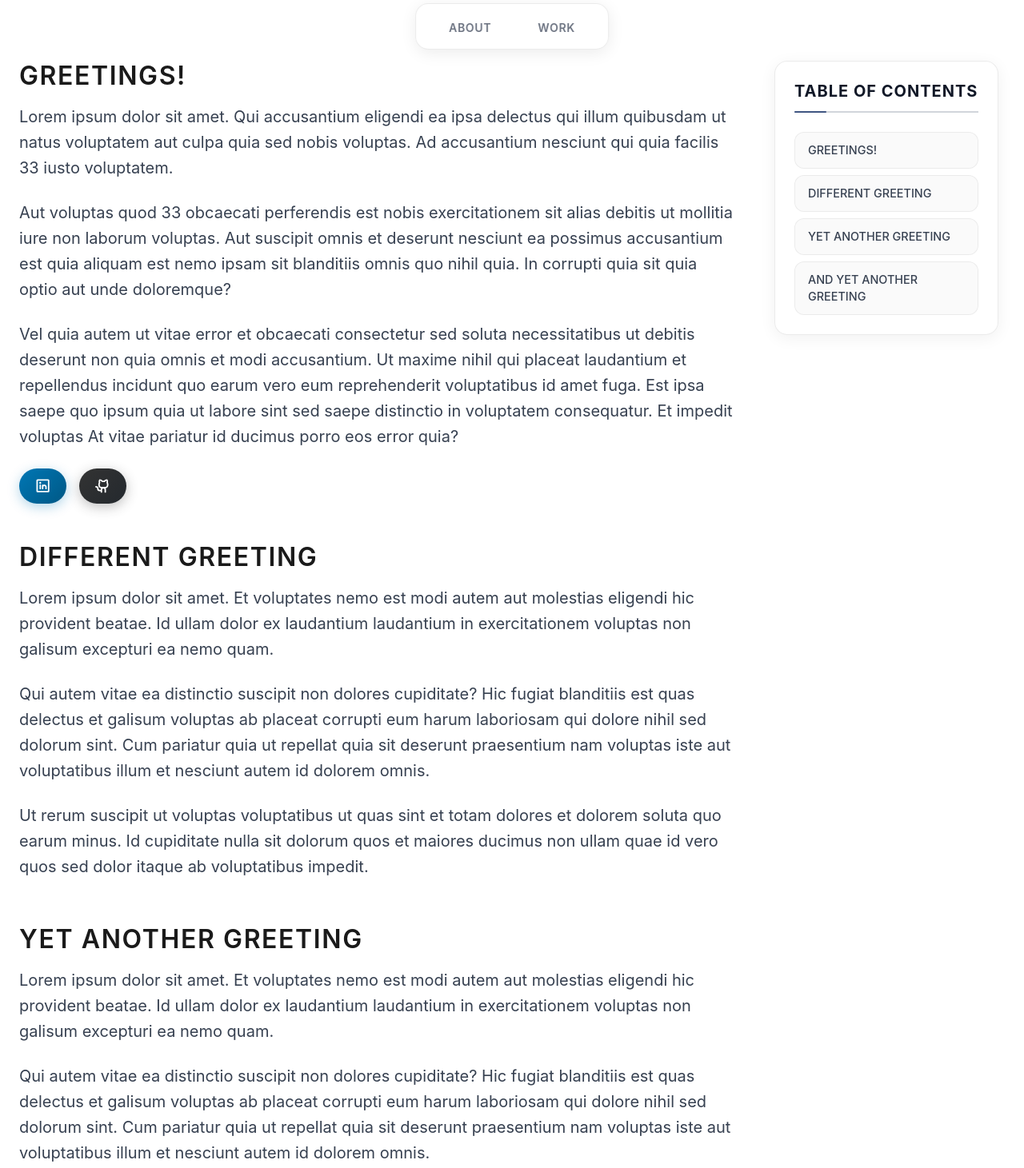
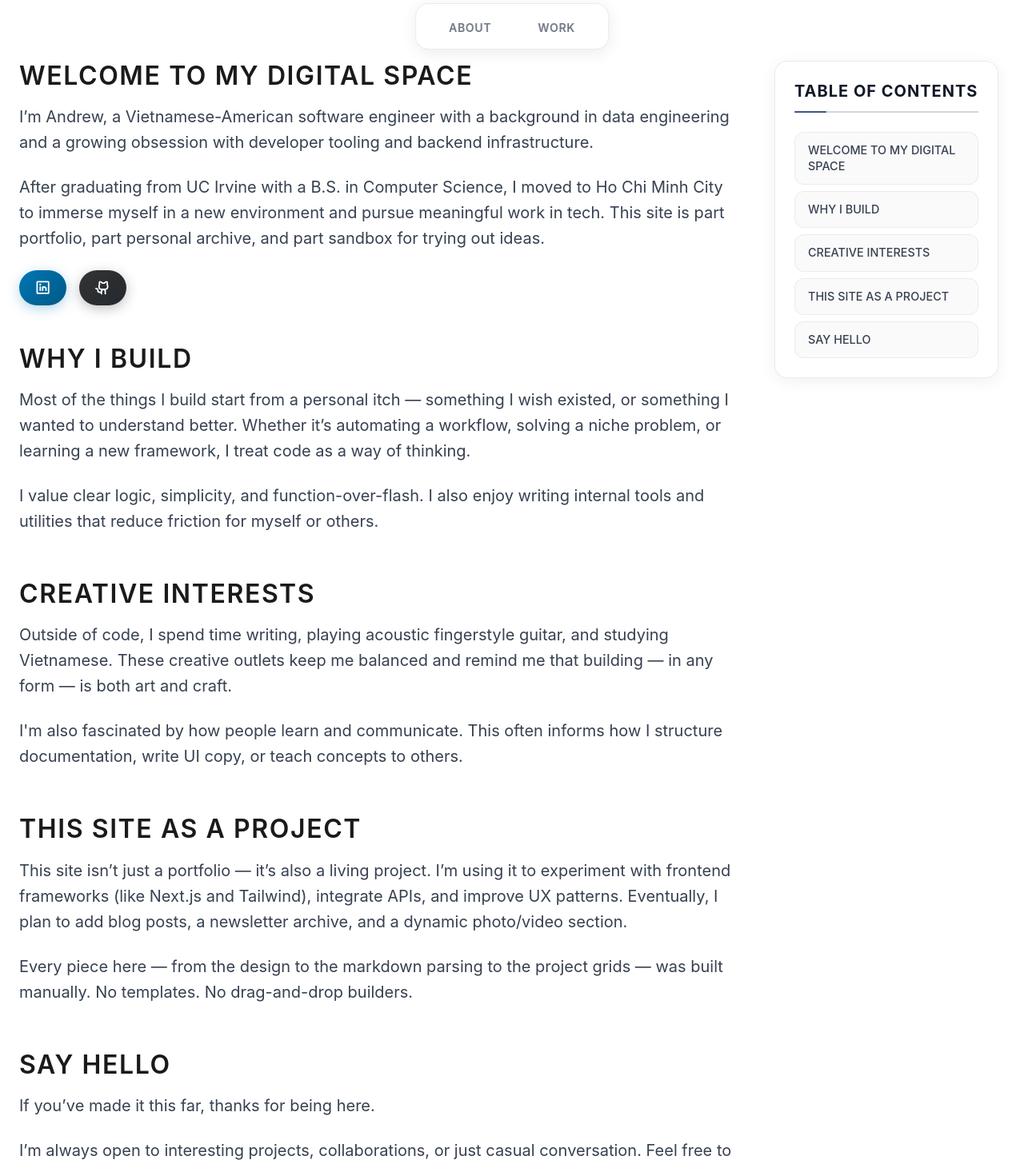
Before and after one commit to hieuristik/portfolio-site, a Next.js app: page / in a window 1280 px wide. Shown: the part 20-1481 px from the top of the page at 80% size. Built offline with nearby package versions, Linux system fonts and the light colour scheme.

Commit message:
Slight changes to Landing and About pages

```diff
--- a/src/app/about/page.js
+++ b/src/app/about/page.js
@@ -11,10 +11,6 @@ export default function About() {
           <h1 id="technical-focus" className="mt-16 text-3xl font-bold">TECHNICAL FOCUS</h1>
           <p>Lorem ipsum dolor sit amet. Qui accusantium eligendi ea ipsa delectus qui illum quibusdam ut natus voluptatem aut culpa quia sed nobis voluptas. Ad accusantium nesciunt qui quia facilis 33 iusto voluptatem. </p><p>Aut voluptas quod 33 obcaecati perferendis est nobis exercitationem sit alias debitis ut mollitia iure non laborum voluptas. Aut suscipit omnis et deserunt nesciunt ea possimus accusantium est quia aliquam est nemo ipsam sit blanditiis omnis quo nihil quia. In corrupti quia sit quia optio aut unde doloremque? </p><p>Vel quia autem ut vitae error et obcaecati consectetur sed soluta necessitatibus ut debitis deserunt non quia omnis et modi accusantium. Ut maxime nihil qui placeat laudantium et repellendus incidunt quo earum vero eum reprehenderit voluptatibus id amet fuga. Est ipsa saepe quo ipsum quia ut labore sint sed saepe distinctio in voluptatem consequatur. Et impedit voluptas At vitae pariatur id ducimus porro eos error quia? </p>
 
-
-          <h1 id="personal-background" className="mt-16 text-3xl font-bold">PERSONAL BACKGROUND</h1>
-          <p>Lorem ipsum dolor sit amet. Qui accusantium eligendi ea ipsa delectus qui illum quibusdam ut natus voluptatem aut culpa quia sed nobis voluptas. Ad accusantium nesciunt qui quia facilis 33 iusto voluptatem. </p><p>Aut voluptas quod 33 obcaecati perferendis est nobis exercitationem sit alias debitis ut mollitia iure non laborum voluptas. Aut suscipit omnis et deserunt nesciunt ea possimus accusantium est quia aliquam est nemo ipsam sit blanditiis omnis quo nihil quia. In corrupti quia sit quia optio aut unde doloremque? </p><p>Vel quia autem ut vitae error et obcaecati consectetur sed soluta necessitatibus ut debitis deserunt non quia omnis et modi accusantium. Ut maxime nihil qui placeat laudantium et repellendus incidunt quo earum vero eum reprehenderit voluptatibus id amet fuga. Est ipsa saepe quo ipsum quia ut labore sint sed saepe distinctio in voluptatem consequatur. Et impedit voluptas At vitae pariatur id ducimus porro eos error quia? </p>
-
           <h1 id="whats-next" className="mt-16 text-3xl font-bold">WHAT'S NEXT?</h1>
           <p>Lorem ipsum dolor sit amet. Qui accusantium eligendi ea ipsa delectus qui illum quibusdam ut natus voluptatem aut culpa quia sed nobis voluptas. Ad accusantium nesciunt qui quia facilis 33 iusto voluptatem. </p><p>Aut voluptas quod 33 obcaecati perferendis est nobis exercitationem sit alias debitis ut mollitia iure non laborum voluptas. Aut suscipit omnis et deserunt nesciunt ea possimus accusantium est quia aliquam est nemo ipsam sit blanditiis omnis quo nihil quia. In corrupti quia sit quia optio aut unde doloremque? </p><p>Vel quia autem ut vitae error et obcaecati consectetur sed soluta necessitatibus ut debitis deserunt non quia omnis et modi accusantium. Ut maxime nihil qui placeat laudantium et repellendus incidunt quo earum vero eum reprehenderit voluptatibus id amet fuga. Est ipsa saepe quo ipsum quia ut labore sint sed saepe distinctio in voluptatem consequatur. Et impedit voluptas At vitae pariatur id ducimus porro eos error quia? </p>
 
--- a/src/app/page.js
+++ b/src/app/page.js
@@ -8,24 +8,33 @@ export default function Home() {
     <div className="pt-24 px-6 min-h-screen">
       <div className="max-w-7xl mx-auto">
         <div className="main-content space-y-4 max-w-4xl">
-          <h1 id="greetings">GREETINGS!</h1>
-          <p>Lorem ipsum dolor sit amet. Qui accusantium eligendi ea ipsa delectus qui illum quibusdam ut natus voluptatem aut culpa quia sed nobis voluptas. Ad accusantium nesciunt qui quia facilis 33 iusto voluptatem. </p><p>Aut voluptas quod 33 obcaecati perferendis est nobis exercitationem sit alias debitis ut mollitia iure non laborum voluptas. Aut suscipit omnis et deserunt nesciunt ea possimus accusantium est quia aliquam est nemo ipsam sit blanditiis omnis quo nihil quia. In corrupti quia sit quia optio aut unde doloremque? </p><p>Vel quia autem ut vitae error et obcaecati consectetur sed soluta necessitatibus ut debitis deserunt non quia omnis et modi accusantium. Ut maxime nihil qui placeat laudantium et repellendus incidunt quo earum vero eum reprehenderit voluptatibus id amet fuga. Est ipsa saepe quo ipsum quia ut labore sint sed saepe distinctio in voluptatem consequatur. Et impedit voluptas At vitae pariatur id ducimus porro eos error quia? </p>
+
+          <h1 id="welcome-to-my-digital-space">WELCOME TO MY DIGITAL SPACE</h1>
+          <p>I’m Andrew, a Vietnamese-American software engineer with a background in data engineering and a growing obsession with developer tooling and backend infrastructure.</p>
+          <p>After graduating from UC Irvine with a B.S. in Computer Science, I moved to Ho Chi Minh City to immerse myself in a new environment and pursue meaningful work in tech. This site is part portfolio, part personal archive, and part sandbox for trying out ideas.</p>
           <SocialButtons />
-          <br></br>
-          <h1 id="different-greeting">DIFFERENT GREETING</h1>
-          <p>Lorem ipsum dolor sit amet. Et voluptates nemo est modi autem aut molestias eligendi hic provident beatae. Id ullam dolor ex laudantium laudantium in exercitationem voluptas non galisum excepturi ea nemo quam. </p><p>Qui autem vitae ea distinctio suscipit non dolores cupiditate? Hic fugiat blanditiis est quas delectus et galisum voluptas ab placeat corrupti eum harum laboriosam qui dolore nihil sed dolorum sint. Cum pariatur quia ut repellat quia sit deserunt praesentium nam voluptas iste aut voluptatibus illum et nesciunt autem id dolorem omnis. </p><p>Ut rerum suscipit ut voluptas voluptatibus ut quas sint et totam dolores et dolorem soluta quo earum minus. Id cupiditate nulla sit dolorum quos et maiores ducimus non ullam quae id vero quos sed dolor itaque ab voluptatibus impedit. </p>
-          <br></br>
-          <h1 id="yet-another-greeting">YET ANOTHER GREETING</h1>
-          <p>Lorem ipsum dolor sit amet. Et voluptates nemo est modi autem aut molestias eligendi hic provident beatae. Id ullam dolor ex laudantium laudantium in exercitationem voluptas non galisum excepturi ea nemo quam. </p><p>Qui autem vitae ea distinctio suscipit non dolores cupiditate? Hic fugiat blanditiis est quas delectus et galisum voluptas ab placeat corrupti eum harum laboriosam qui dolore nihil sed dolorum sint. Cum pariatur quia ut repellat quia sit deserunt praesentium nam voluptas iste aut voluptatibus illum et nesciunt autem id dolorem omnis. </p><p>Ut rerum suscipit ut voluptas voluptatibus ut quas sint et totam dolores et dolorem soluta quo earum minus. Id cupiditate nulla sit dolorum quos et maiores ducimus non ullam quae id vero quos sed dolor itaque ab voluptatibus impedit. </p>
-          <br></br>
-          <h1 id="and-yet-another-greeting">AND YET ANOTHER GREETING</h1>
-          <p>Lorem ipsum dolor sit amet. Et voluptates nemo est modi autem aut molestias eligendi hic provident beatae. Id ullam dolor ex laudantium laudantium in exercitationem voluptas non galisum excepturi ea nemo quam. </p><p>Qui autem vitae ea distinctio suscipit non dolores cupiditate? Hic fugiat blanditiis est quas delectus et galisum voluptas ab placeat corrupti eum harum laboriosam qui dolore nihil sed dolorum sint. Cum pariatur quia ut repellat quia sit deserunt praesentium nam voluptas iste aut voluptatibus illum et nesciunt autem id dolorem omnis. </p><p>Ut rerum suscipit ut voluptas voluptatibus ut quas sint et totam dolores et dolorem soluta quo earum minus. Id cupiditate nulla sit dolorum quos et maiores ducimus non ullam quae id vero quos sed dolor itaque ab voluptatibus impedit. </p>
-          <br></br>
+
+          <br /><h1 id="why-i-build">WHY I BUILD</h1>
+          <p>Most of the things I build start from a personal itch — something I wish existed, or something I wanted to understand better. Whether it’s automating a workflow, solving a niche problem, or learning a new framework, I treat code as a way of thinking.</p>
+          <p>I value clear logic, simplicity, and function-over-flash. I also enjoy writing internal tools and utilities that reduce friction for myself or others.</p>
+
+          <br /><h1 id="creative-interests">CREATIVE INTERESTS</h1>
+          <p>Outside of code, I spend time writing, playing acoustic fingerstyle guitar, and studying Vietnamese. These creative outlets keep me balanced and remind me that building — in any form — is both art and craft.</p>
+          <p>I'm also fascinated by how people learn and communicate. This often informs how I structure documentation, write UI copy, or teach concepts to others.</p>
+
+          <br /><h1 id="this-site-as-a-project">THIS SITE AS A PROJECT</h1>
+          <p>This site isn’t just a portfolio — it’s also a living project. I’m using it to experiment with frontend frameworks (like Next.js and Tailwind), integrate APIs, and improve UX patterns. Eventually, I plan to add blog posts, a newsletter archive, and a dynamic photo/video section.</p>
+          <p>Every piece here — from the design to the markdown parsing to the project grids — was built manually. No templates. No drag-and-drop builders.</p>
+
+          <br /><h1 id="say-hello">SAY HELLO</h1>
+          <p>If you’ve made it this far, thanks for being here.</p>
+          <p>I’m always open to interesting projects, collaborations, or just casual conversation. Feel free to reach out on LinkedIn, check out my GitHub, or send me an email below.</p>
           <EmailCopyToClipboard />
         </div>
       </div>
+
       <TableOfContents />
-      <br></br>
+      <br />
       <Footer />
     </div>
   );
```
